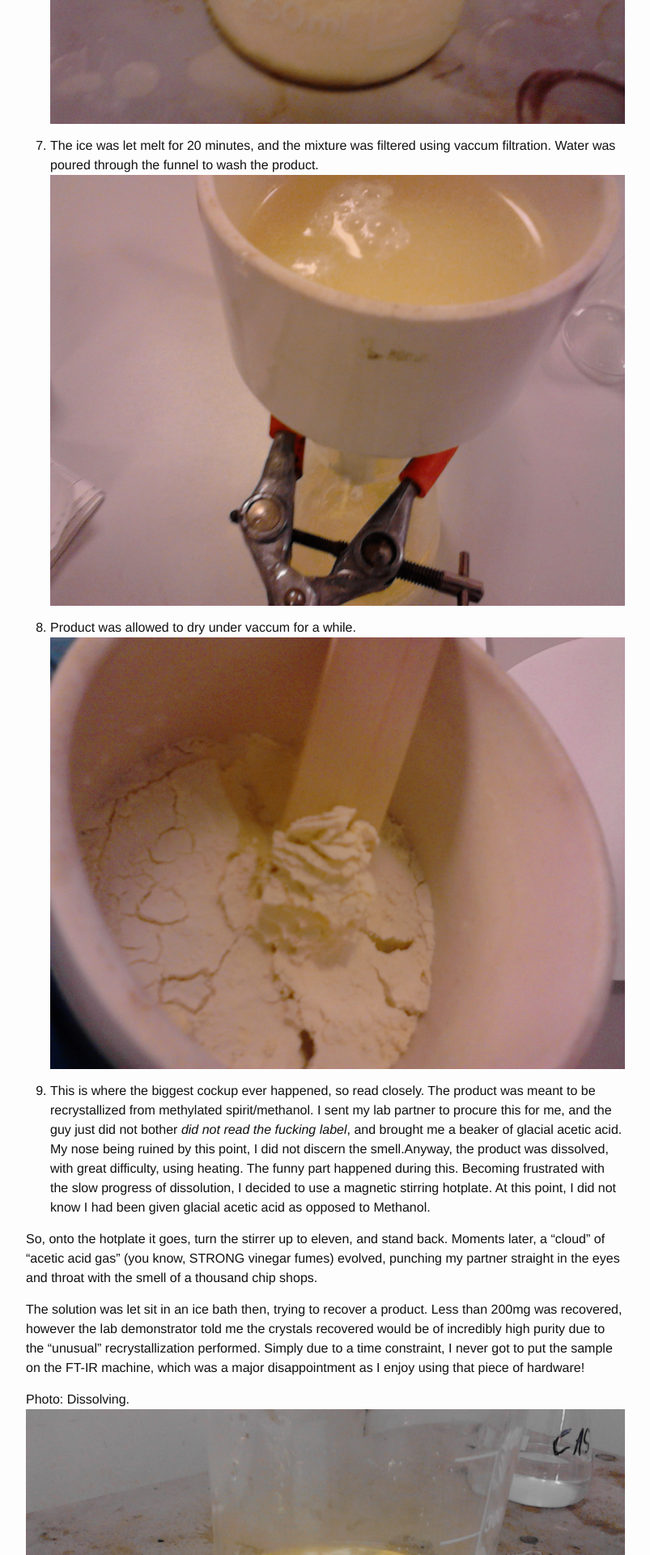
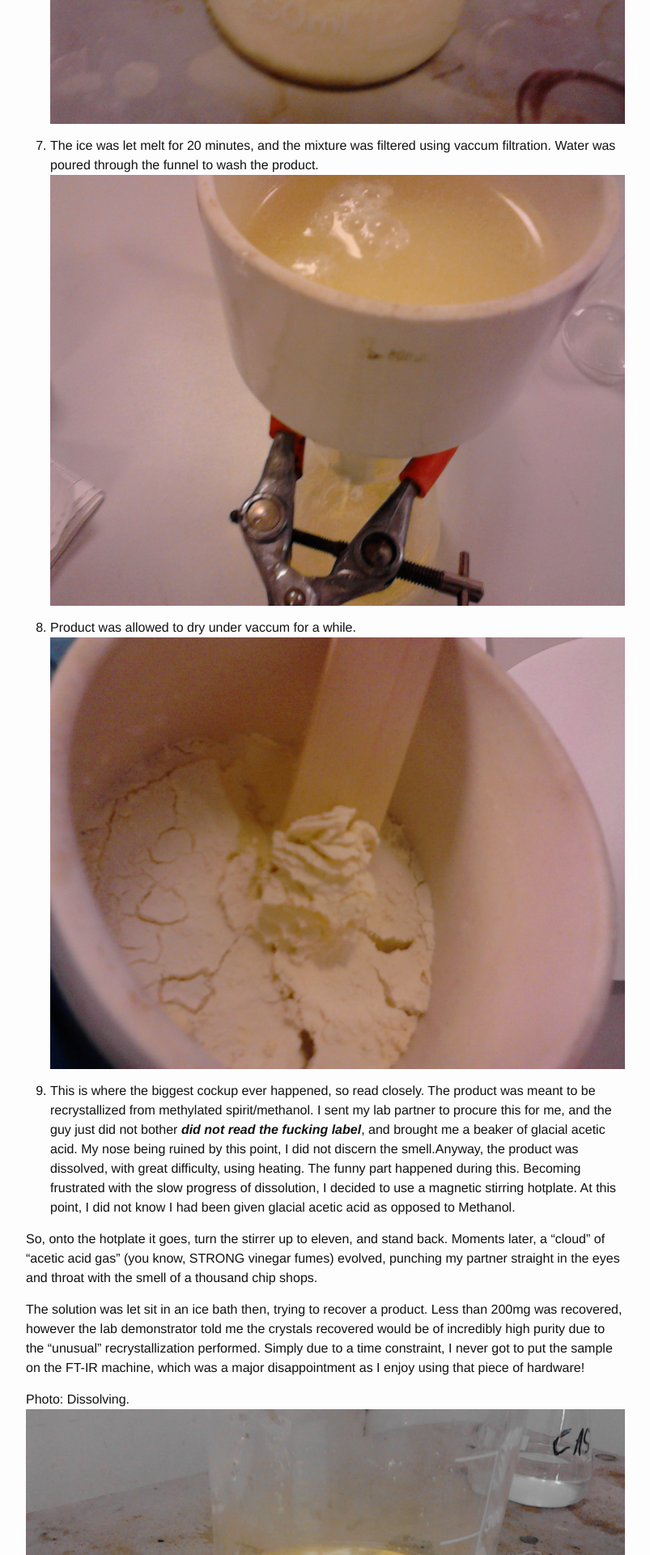
Before and after one commit to 0x27/0x27.github.io, a Jekyll site: the page built from _posts/2015-09-12-Synthesis-of-Nitroacetanilide-from-Acetanilide.markdown, in a window 1280 px wide. Shown: the part 4480-6400 px from the top of the page at 81% size, without its empty margins (238-1041 px from the left). Built offline with Jekyll 4.4.1, drawn with Linux system fonts in a browser that asks for light colours.

Commit message:
maaaaaaaaaaaaaaaaaaaaaaarkdown

```diff
--- a/_posts/2015-09-12-Synthesis-of-Nitroacetanilide-from-Acetanilide.markdown
+++ b/_posts/2015-09-12-Synthesis-of-Nitroacetanilide-from-Acetanilide.markdown
@@ -38,7 +38,7 @@
 8. Product was allowed to dry under vaccum for a while.
 ![dry]({{ site.url }}/images/9x4zd71.jpg)
 
-9. This is where the biggest cockup ever happened, so read closely. The product was meant to be recrystallized from methylated spirit/methanol. I sent my lab partner to procure this for me, and the guy just did not bother *did not read the fucking label*, and brought me a beaker of glacial acetic acid. My nose being ruined by this point, I did not discern the smell.Anyway, the product was dissolved, with great difficulty, using heating. The funny part happened during this. Becoming frustrated with the slow progress of dissolution, I decided to use a magnetic stirring hotplate. At this point, I did not know I had been given glacial acetic acid as opposed to Methanol.
+9. This is where the biggest cockup ever happened, so read closely. The product was meant to be recrystallized from methylated spirit/methanol. I sent my lab partner to procure this for me, and the guy just did not bother ***did not read the fucking label***, and brought me a beaker of glacial acetic acid. My nose being ruined by this point, I did not discern the smell.Anyway, the product was dissolved, with great difficulty, using heating. The funny part happened during this. Becoming frustrated with the slow progress of dissolution, I decided to use a magnetic stirring hotplate. At this point, I did not know I had been given glacial acetic acid as opposed to Methanol.
 
 So, onto the hotplate it goes, turn the stirrer up to eleven, and stand back. Moments later, a "cloud" of "acetic acid gas" (you know, STRONG vinegar fumes) evolved, punching my partner straight in the eyes and throat with the smell of a thousand chip shops.
 
@@ -50,10 +50,10 @@
 Photo: Attempting Recovery.
 ![recover]({{ site.url }}/images/z4HlnrM.jpg)
 
-##Results
+## Results
 I need a new lab partner, my current unit is defective. I was also at fault for failing to check. Still though, we got what LOOKED to be a clean product out.
 
-##Conclusions:
+## Conclusions:
 Never trust a lab partner, always double check things. Even if you have an excellent working relationship, double fucking check.
 
 Anyway, provided you don't bollox it up like we did, this is a pretty simple way to manufacture p-nitroacetanilide and a solid introduction to nitration reactions.
```
